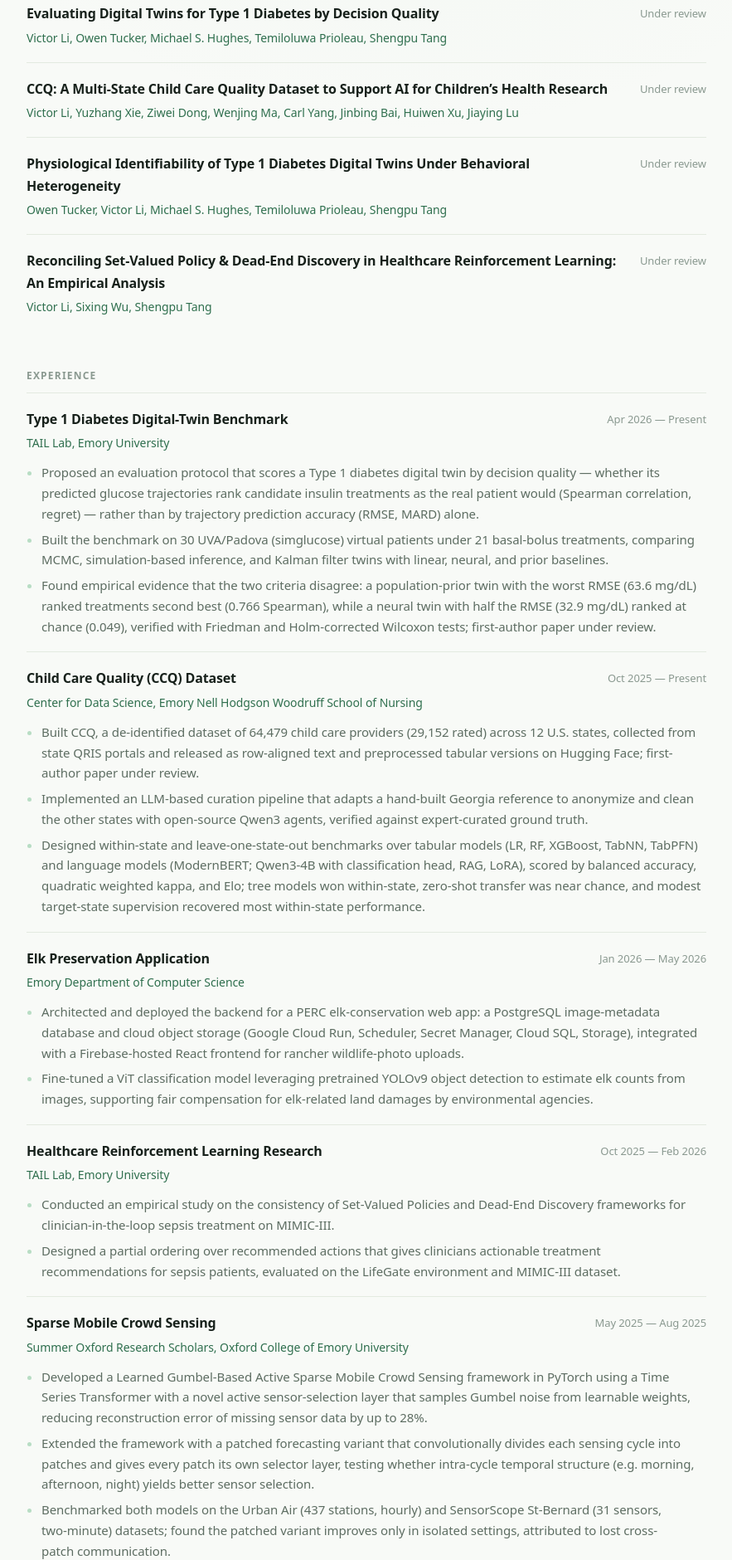
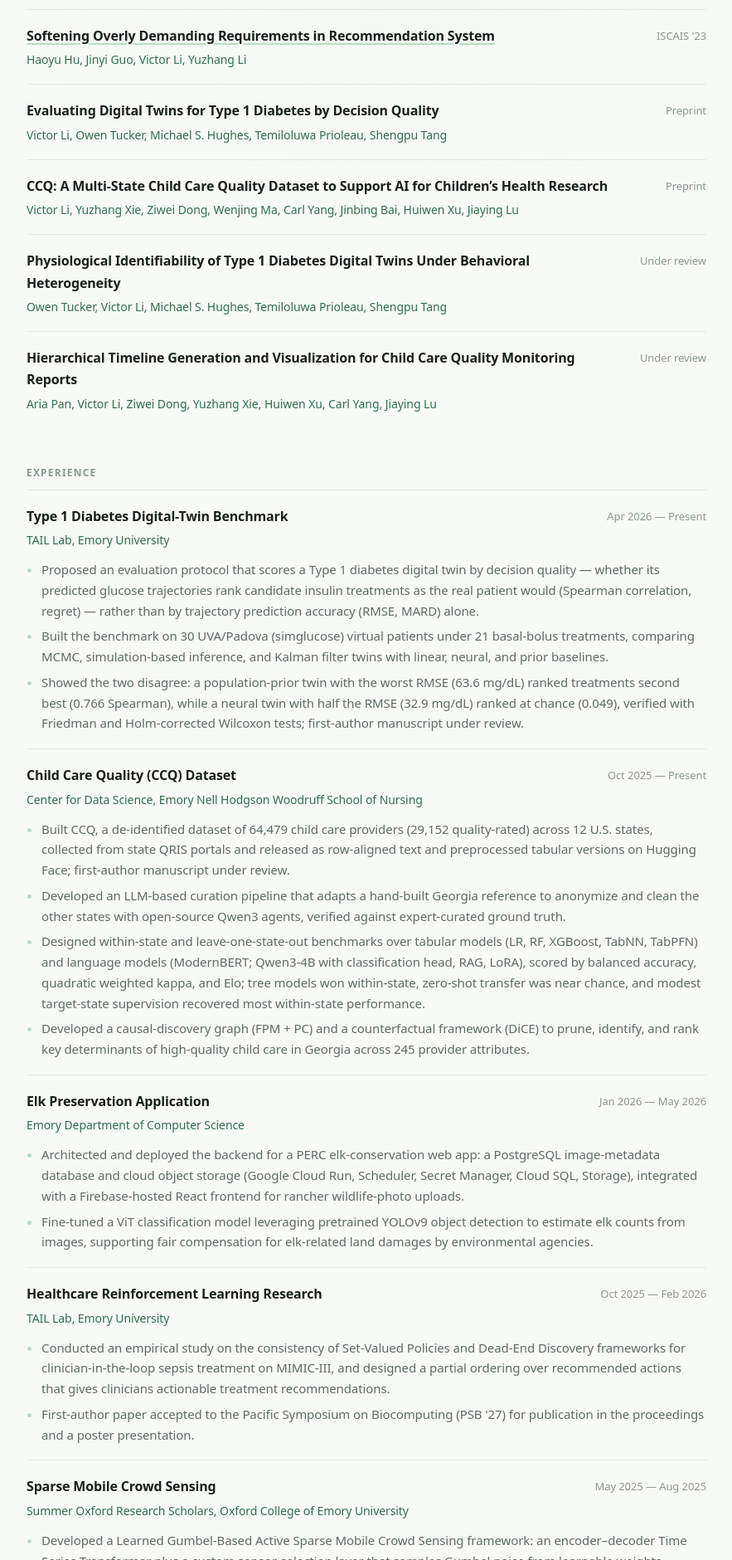
Before and after one commit to Veeeeeee7/Personal-Website, an Astro site: page /cv in a window 1280 px wide. Shown: the part 920-2800 px from the top of the page at 83% size, without its empty margins (136-1019 px from the left). Built offline with nearby package versions, Linux system fonts and the light colour scheme; Astro itself is replaced by a stand-in of ours.

Commit message:
Update site

```diff
--- a/src/data/highlights.ts
+++ b/src/data/highlights.ts
@@ -4,26 +4,35 @@ export type Highlight = {
     authors: string;
     /** Venue + year, shown as the pill in the card corner. */
     meta: string;
+    /**
+     * Drives the pill style and CV ordering. Anything not "published" gets a
+     * muted pill so it doesn't read as a venue.
+     */
+    status: "published" | "preprint" | "review";
     blurb: string;
-    /** Omit for unpublished work — the card renders as plain text, not a link. */
+    /** Omit when there's nothing to link yet — the card renders as plain text. */
     href?: string;
+    /** Set false to list a paper on the CV only, not as a home-page highlight. */
+    showOnHome?: boolean;
 };
 
-// Under review first, then published newest-first.
+// Preprints and under review first, then published newest-first.
 // Titles, author lists, and DOIs verified against Crossref.
 export const highlights: Highlight[] = [
     {
         title: "Evaluating Digital Twins for Type 1 Diabetes by Decision Quality",
         authors:
             "Victor Li, Owen Tucker, Michael S. Hughes, Temiloluwa Prioleau, Shengpu Tang",
-        meta: "Under review",
+        meta: "Preprint",
+        status: "preprint",
         blurb: "An evaluation protocol that scores a Type 1 diabetes digital twin by whether its glucose trajectories rank candidate insulin treatments as the real patient would, not by trajectory error alone. On 30 UVA/Padova virtual patients under 21 treatments, the two criteria disagree: the worst-RMSE twin ranks second best, and a twin with half the RMSE ranks at chance.",
     },
     {
         title: "CCQ: A Multi-State Child Care Quality Dataset to Support AI for Children’s Health Research",
         authors:
             "Victor Li, Yuzhang Xie, Ziwei Dong, Wenjing Ma, Carl Yang, Jinbing Bai, Huiwen Xu, Jiaying Lu",
-        meta: "Under review",
+        meta: "Preprint",
+        status: "preprint",
         blurb: "A de-identified dataset of 64,479 child care providers across 12 U.S. states, curated from state QRIS portals by an LLM pipeline and released on Hugging Face, with within-state and leave-one-state-out benchmarks over tabular models and language models.",
     },
     {
@@ -31,12 +40,25 @@ export const highlights: Highlight[] = [
         authors:
             "Owen Tucker, Victor Li, Michael S. Hughes, Temiloluwa Prioleau, Shengpu Tang",
         meta: "Under review",
+        status: "review",
         blurb: "A study of when the physiological parameters of a Type 1 diabetes digital twin can actually be recovered from observed data, and how behavioral variation across patients limits that identifiability.",
+    },
+    {
+        title: "Hierarchical Timeline Generation and Visualization for Child Care Quality Monitoring Reports",
+        authors:
+            "Aria Pan, Victor Li, Ziwei Dong, Yuzhang Xie, Huiwen Xu, Carl Yang, Jiaying Lu",
+        meta: "Under review",
+        status: "review",
+        blurb: "Generating and visualizing hierarchical timelines from child care quality monitoring reports.",
+        // Still a work in progress — CV only until it's ready to feature.
+        showOnHome: false,
     },
     {
         title: "Reconciling Set-Valued Policy & Dead-End Discovery in Healthcare Reinforcement Learning: An Empirical Analysis",
         authors: "Victor Li, Sixing Wu, Shengpu Tang",
-        meta: "Under review",
+        meta: "PSB '27",
+        status: "published",
+        // Proceedings aren't out yet — add the DOI as href once they are.
         blurb: "An empirical study of how consistently Set-Valued Policies and Dead-End Discovery agree on clinician-in-the-loop sepsis treatment, plus a partial ordering over recommended actions. Evaluated on LifeGate and MIMIC-III.",
     },
     {
@@ -44,6 +66,7 @@ export const highlights: Highlight[] = [
         authors: "Victor Li, Carson Lam, Ting Li",
         meta: "IPCCC '25",
         blurb: "A learned Gumbel-noise sensor selection layer paired with a time series transformer, reducing reconstruction error on missing sensor data by up to 28% on Urban Air and SensorScope St-Bernard datasets.",
+        status: "published",
         href: "https://doi.org/10.1109/IPCCC66453.2025.11304689",
     },
     {
@@ -51,6 +74,7 @@ export const highlights: Highlight[] = [
         authors: "Victor Li, Carson Lam, Ting Li",
         meta: "IPCCC '25",
         blurb: "A follow-up extended abstract that convolutionally splits each sensing cycle into patches, each with its own selector layer, testing whether intra-cycle structure improves sensor selection.",
+        status: "published",
         href: "https://doi.org/10.1109/IPCCC66453.2025.11304635",
     },
     {
@@ -58,6 +82,7 @@ export const highlights: Highlight[] = [
         authors: "Victor M. Li, Runze Yan, Alex Fedorov, Jiaying Lu",
         meta: "CinC '25",
         blurb: "Ensemble framework over AutoGluon, ECG-FM, FFT, and wavelet features for 12-lead ECG classification. Placed 39th in the 2025 George B. Moody PhysioNet Challenge.",
+        status: "published",
         href: "https://doi.org/10.22489/CinC.2025.080",
     },
     {
@@ -65,6 +90,7 @@ export const highlights: Highlight[] = [
         authors: "Haoyu Hu, Jinyi Guo, Victor Li, Yuzhang Li",
         meta: "ISCAIS '23",
         blurb: "Cuts item under-recommendation bias and training cost in Debiased Bayesian Personalized Ranking by replacing the adversarial debiasing network with an autoencoder plus ranking post-processing.",
+        status: "published",
         href: "https://doi.org/10.1117/12.2683667",
     },
 ];
--- a/src/pages/cv.astro
+++ b/src/pages/cv.astro
@@ -4,11 +4,11 @@ import { site } from '../data/site';
 import { highlights } from '../data/highlights';
 
 // The home page leads with unpublished work; a CV conventionally lists
-// peer-reviewed first, so flip the order here.
-const publications = [
-  ...highlights.filter((p) => p.href),
-  ...highlights.filter((p) => !p.href),
-];
+// peer-reviewed first, then preprints, then under review.
+const statusOrder = ['published', 'preprint', 'review'] as const;
+const publications = statusOrder.flatMap((status) =>
+  highlights.filter((p) => p.status === status),
+);
 
 const education = [
   {
@@ -27,7 +27,7 @@ const experience = [
     bullets: [
       'Proposed an evaluation protocol that scores a Type 1 diabetes digital twin by decision quality — whether its predicted glucose trajectories rank candidate insulin treatments as the real patient would (Spearman correlation, regret) — rather than by trajectory prediction accuracy (RMSE, MARD) alone.',
       'Built the benchmark on 30 UVA/Padova (simglucose) virtual patients under 21 basal-bolus treatments, comparing MCMC, simulation-based inference, and Kalman filter twins with linear, neural, and prior baselines.',
-      'Found empirical evidence that the two criteria disagree: a population-prior twin with the worst RMSE (63.6 mg/dL) ranked treatments second best (0.766 Spearman), while a neural twin with half the RMSE (32.9 mg/dL) ranked at chance (0.049), verified with Friedman and Holm-corrected Wilcoxon tests; first-author paper under review.',
+      'Showed the two disagree: a population-prior twin with the worst RMSE (63.6 mg/dL) ranked treatments second best (0.766 Spearman), while a neural twin with half the RMSE (32.9 mg/dL) ranked at chance (0.049), verified with Friedman and Holm-corrected Wilcoxon tests; first-author manuscript under review.',
     ],
   },
   {
@@ -35,9 +35,10 @@ const experience = [
     org: 'Center for Data Science, Emory Nell Hodgson Woodruff School of Nursing',
     when: 'Oct 2025 — Present',
     bullets: [
-      'Built CCQ, a de-identified dataset of 64,479 child care providers (29,152 rated) across 12 U.S. states, collected from state QRIS portals and released as row-aligned text and preprocessed tabular versions on Hugging Face; first-author paper under review.',
-      'Implemented an LLM-based curation pipeline that adapts a hand-built Georgia reference to anonymize and clean the other states with open-source Qwen3 agents, verified against expert-curated ground truth.',
+      'Built CCQ, a de-identified dataset of 64,479 child care providers (29,152 quality-rated) across 12 U.S. states, collected from state QRIS portals and released as row-aligned text and preprocessed tabular versions on Hugging Face; first-author manuscript under review.',
+      'Developed an LLM-based curation pipeline that adapts a hand-built Georgia reference to anonymize and clean the other states with open-source Qwen3 agents, verified against expert-curated ground truth.',
       'Designed within-state and leave-one-state-out benchmarks over tabular models (LR, RF, XGBoost, TabNN, TabPFN) and language models (ModernBERT; Qwen3-4B with classification head, RAG, LoRA), scored by balanced accuracy, quadratic weighted kappa, and Elo; tree models won within-state, zero-shot transfer was near chance, and modest target-state supervision recovered most within-state performance.',
+      'Developed a causal-discovery graph (FPM + PC) and a counterfactual framework (DiCE) to prune, identify, and rank key determinants of high-quality child care in Georgia across 245 provider attributes.',
     ],
   },
   {
@@ -54,8 +55,8 @@ const experience = [
     org: 'TAIL Lab, Emory University',
     when: 'Oct 2025 — Feb 2026',
     bullets: [
-      'Conducted an empirical study on the consistency of Set-Valued Policies and Dead-End Discovery frameworks for clinician-in-the-loop sepsis treatment on MIMIC-III.',
-      'Designed a partial ordering over recommended actions that gives clinicians actionable treatment recommendations for sepsis patients, evaluated on the LifeGate environment and MIMIC-III dataset.',
+      'Conducted an empirical study on the consistency of Set-Valued Policies and Dead-End Discovery frameworks for clinician-in-the-loop sepsis treatment on MIMIC-III, and designed a partial ordering over recommended actions that gives clinicians actionable treatment recommendations.',
+      "First-author paper accepted to the Pacific Symposium on Biocomputing (PSB '27) for publication in the proceedings and a poster presentation.",
     ],
   },
   {
@@ -63,10 +64,10 @@ const experience = [
     org: 'Summer Oxford Research Scholars, Oxford College of Emory University',
     when: 'May 2025 — Aug 2025',
     bullets: [
-      'Developed a Learned Gumbel-Based Active Sparse Mobile Crowd Sensing framework in PyTorch using a Time Series Transformer with a novel active sensor-selection layer that samples Gumbel noise from learnable weights, reducing reconstruction error of missing sensor data by up to 28%.',
-      'Extended the framework with a patched forecasting variant that convolutionally divides each sensing cycle into patches and gives every patch its own selector layer, testing whether intra-cycle temporal structure (e.g. morning, afternoon, night) yields better sensor selection.',
-      'Benchmarked both models on the Urban Air (437 stations, hourly) and SensorScope St-Bernard (31 sensors, two-minute) datasets; found the patched variant improves only in isolated settings, attributed to lost cross-patch communication.',
-      "Published and presented a first-author full paper and a follow-up extended abstract at IPCCC '25.",
+      'Developed a Learned Gumbel-Based Active Sparse Mobile Crowd Sensing framework: an encoder–decoder Time Series Transformer plus a custom sensor-selection layer that samples Gumbel noise from learnable weights, reducing reconstruction error of missing data by up to 28% over standard Time Series Transformers.',
+      'Extended the framework with a patched variant that gives each patch of a sensing cycle its own selector layer, testing whether intra-cycle structure (e.g. morning, afternoon, night) improves selection.',
+      'Benchmarked both on Urban Air (437 stations, hourly) and SensorScope St-Bernard (31 sensors, two-minute); found the patched variant improves only in isolated settings, likely from lost cross-patch attention.',
+      "Published a first-author full paper and a follow-on extended abstract at IPCCC '25.",
     ],
   },
   {
@@ -84,8 +85,19 @@ const experience = [
     org: 'Independent Research · Los Angeles, CA',
     when: 'Sep 2022 — Feb 2023',
     bullets: [
-      'Reduced item under-recommendation bias while cutting training costs in Debiased Bayesian Personalized Ranking by replacing an adversarial debiasing network with an autoencoder plus ranking post-processing.',
-      "Published as a co-author at ISCAIS '23.",
+      'Reduced item under-recommendation bias while cutting training costs in Bayesian Personalized Ranking by replacing an adversarial debiasing network with an autoencoder plus ranking post-processing.',
+      "Published as a co-author at ISCAIS '23; all four authors contributed equally.",
+    ],
+  },
+];
+
+const teaching = [
+  {
+    role: 'Math & CS Tutor (Part-time)',
+    org: 'Mathematics Center, Oxford College of Emory University · Oxford, GA',
+    when: 'Sep 2025 — Dec 2025',
+    bullets: [
+      'Tutored undergraduates across the introductory calculus sequence (MATH 111 Calculus I, MATH 112 Calculus II) and the computer science core (CS 170/171 Introduction to Computer Science I–II, CS 253 Data Structures and Algorithms).',
     ],
   },
 ];
@@ -135,7 +147,7 @@ const skills = [
         publications.map((p) => (
           <div class="entry">
             <h3>
-              {/* Unpublished work has no DOI to point at yet. */}
+              {/* Nothing to link until there's a DOI or preprint URL. */}
               {p.href ? (
                 <a href={p.href} target="_blank" rel="noopener">
                   {p.title}
@@ -170,6 +182,24 @@ const skills = [
     </section>
 
     <section>
+      <h2>Teaching</h2>
+      {
+        teaching.map((e) => (
+          <div class="entry">
+            <h3>{e.role}</h3>
+            <span class="when">{e.when}</span>
+            <span class="where">{e.org}</span>
+            <ul class="bullets">
+              {e.bullets.map((b) => (
+                <li>{b}</li>
+              ))}
+            </ul>
+          </div>
+        ))
+      }
+    </section>
+
+    <section>
       <h2>Technical Skills</h2>
       {
         skills.map((s) => (
--- a/src/styles/global.css
+++ b/src/styles/global.css
@@ -434,8 +434,8 @@ div.card {
   letter-spacing: 0;
 }
 
-/* Cards without a link are unpublished — mute the pill so it doesn't read as a venue. */
-div.card .meta {
+/* Preprints and papers under review — mute the pill so it doesn't read as a venue. */
+.card .meta.pending {
   color: var(--text-faint);
   background: transparent;
   border: 1px solid var(--border-strong);
```
Also changed, not shown: src/data/activity.ts (+7 -2 lines), src/pages/index.astro (+4 -3 lines).
